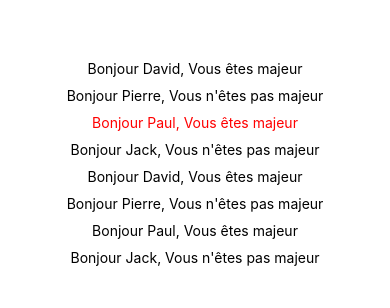
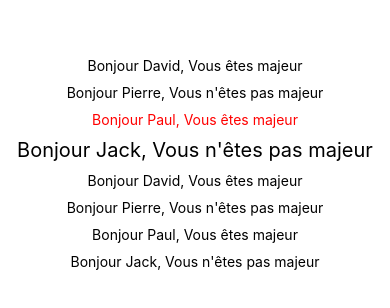
Before and after one commit to Djeg/book-library-native-app, a React Native app: screen / in a window 390 px wide. Shown: the part 264-572 px from the top of the page. Built offline with nearby package versions, Linux system fonts and the light colour scheme.

Commit message:
Stylesheet example

```diff
--- a/App.js
+++ b/App.js
@@ -2,7 +2,7 @@ import { StatusBar } from 'expo-status-bar';
 import React from 'react';
 import { StyleSheet, Text, View } from 'react-native';
 
-const styles = StyleSheet.create({
+const styleSheet = StyleSheet.create({
   container: {
     flex: 1,
     backgroundColor: '#fff',
@@ -14,24 +14,27 @@ const styles = StyleSheet.create({
   },
   red: {
     color: 'red',
+  },
+  bigText: {
+    fontSize: '20px',
   }
 });
 
 const Hello = ({ name, age, style }) => {
   if (age >= 18) {
-    return <Text style={[styles.helloText, style]}>Bonjour {name}, Vous êtes majeur</Text>
+    return <Text style={[styleSheet.helloText, style]}>Bonjour {name}, Vous êtes majeur</Text>
   }
 
-  return <Text style={[styles.helloText, style]}>Bonjour {name}, Vous n'êtes pas majeur</Text>
+  return <Text style={[styleSheet.helloText, style]}>Bonjour {name}, Vous n'êtes pas majeur</Text>
 }
 
 export default function App() {
   return (
-    <View style={styles.container}>
+    <View style={styleSheet.container}>
       <Hello name="David" age="30" />
       <Hello name="Pierre" age="12" />
-      <Hello style={styles.red} name="Paul" age="32" />
-      <Hello name="Jack" age="16" />
+      <Hello style={styleSheet.red} name="Paul" age="32" />
+      <Hello style={styleSheet.bigText} name="Jack" age="16" />
       <Hello name="David" age="30" />
       <Hello name="Pierre" age="12" />
       <Hello name="Paul" age="32" />
```
